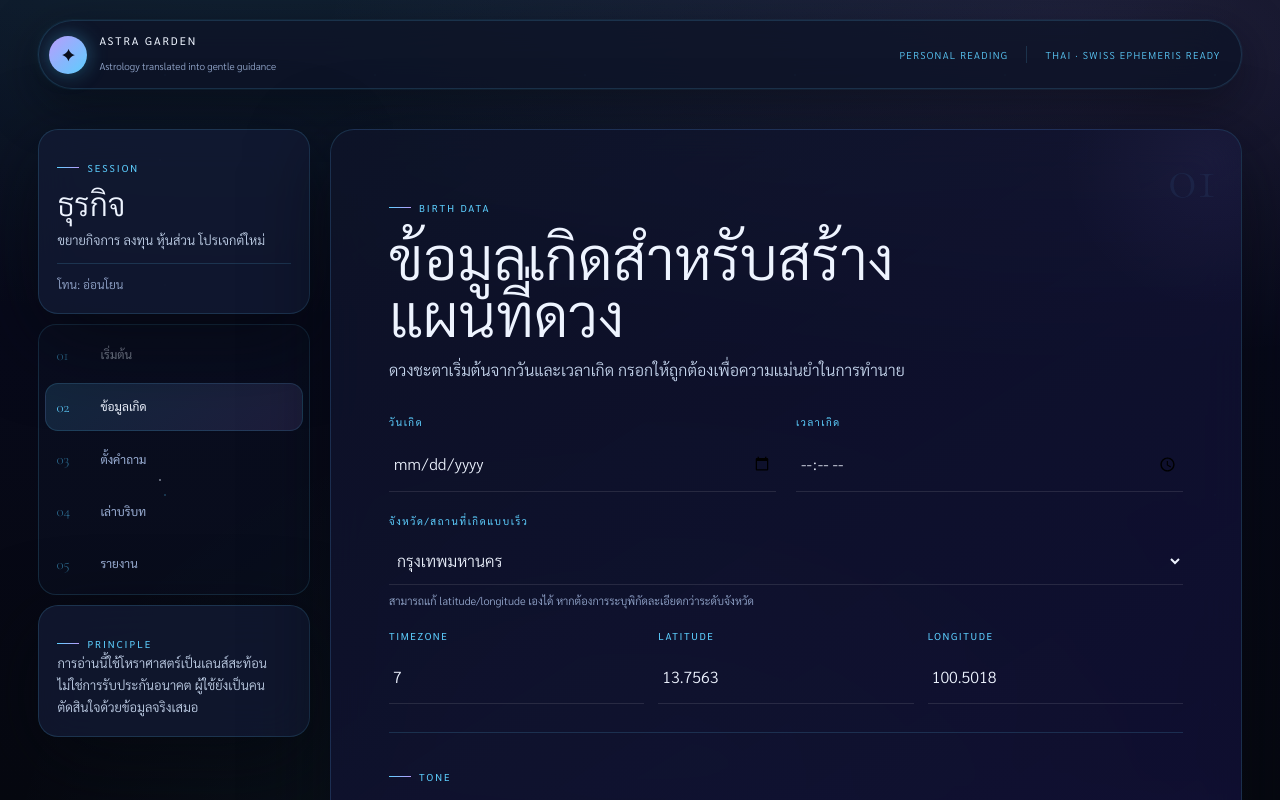
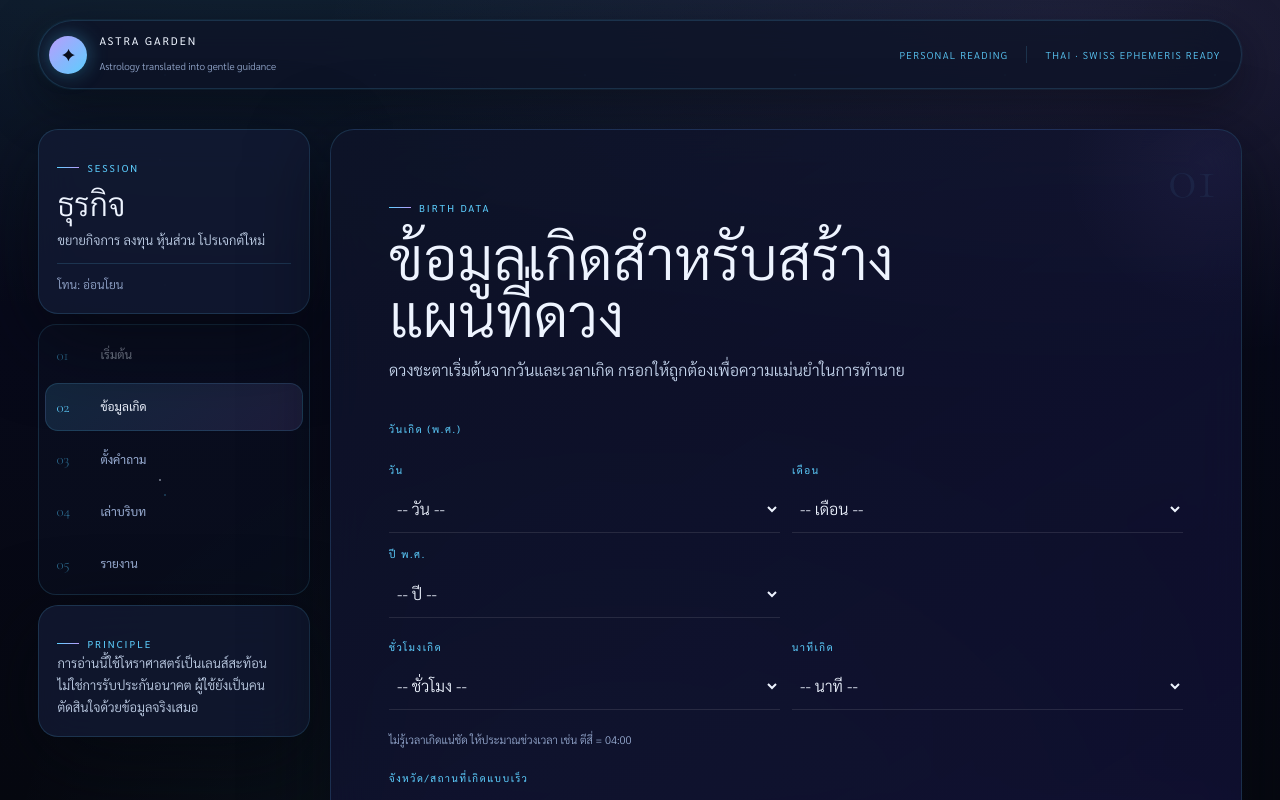
Before and after one commit to kitkasemkb/astra-garden, a Next.js app: page / in a window 1280 px wide. Both pictures are taken after a click on the button "เริ่มอ่านจังหวะชีวิต". Shown: the top 800 px of the page. Built offline with nearby package versions, Linux system fonts and the light colour scheme.

Commit message:
Replace date/time inputs with พ.ศ. dropdowns

```diff
--- a/app/page.tsx
+++ b/app/page.tsx
@@ -197,6 +197,16 @@ function parseSections(answer: string): ResultSection[] {
     : [{ title: "ผลการวิเคราะห์", body: normalized }];
 }
 
+// ── Dropdown options ─────────────────────────────────────────────
+const YEARS_BE = Array.from({ length: 90 }, (_, i) => 2568 - i); // พ.ศ. 2479–2568
+const MONTHS_TH = [
+  "มกราคม","กุมภาพันธ์","มีนาคม","เมษายน","พฤษภาคม","มิถุนายน",
+  "กรกฎาคม","สิงหาคม","กันยายน","ตุลาคม","พฤศจิกายน","ธันวาคม",
+];
+const DAYS = Array.from({ length: 31 }, (_, i) => i + 1);
+const HOURS = Array.from({ length: 24 }, (_, i) => i);
+const MINUTES = Array.from({ length: 12 }, (_, i) => i * 5); // ทุก 5 นาที
+
 export default function HomePage() {
   const [step, setStep] = useState<WizardStep>(0);
   const [category, setCategory] = useState("business");
@@ -210,8 +220,25 @@ export default function HomePage() {
   const [goal, setGoal] = useState(
     "อยากได้คำแนะนำที่ช่วยให้ตัดสินใจรอบคอบขึ้น",
   );
-  const [birthDate, setBirthDate] = useState("");
-  const [birthTime, setBirthTime] = useState("");
+  // วันเกิด/เวลาเกิด — dropdown แยกส่วน (แสดง พ.ศ. แปลงเป็น ค.ศ. ก่อนคำนวณ)
+  const [birthYearBE, setBirthYearBE] = useState("");
+  const [birthMonth, setBirthMonth] = useState("");
+  const [birthDay, setBirthDay] = useState("");
+  const [birthHour, setBirthHour] = useState("");
+  const [birthMinute, setBirthMinute] = useState("");
+
+  // computed strings สำหรับส่ง API (ค.ศ.)
+  const birthDate = useMemo(() => {
+    if (!birthYearBE || !birthMonth || !birthDay) return "";
+    const ce = Number(birthYearBE) - 543;
+    return `${ce}-${birthMonth.padStart(2,"0")}-${birthDay.padStart(2,"0")}`;
+  }, [birthYearBE, birthMonth, birthDay]);
+
+  const birthTime = useMemo(() => {
+    if (birthHour === "" || birthMinute === "") return "";
+    return `${birthHour.padStart(2,"0")}:${birthMinute.padStart(2,"0")}`;
+  }, [birthHour, birthMinute]);
+
   const [timezoneOffset, setTimezoneOffset] = useState(7);
   const [latitude, setLatitude] = useState(13.7563);
   const [longitude, setLongitude] = useState(100.5018);
@@ -468,23 +495,57 @@ export default function HomePage() {
                   </p>
                 </div>
 
-                <div className="birth-grid">
-                  <label className="lux-field">
-                    <span>วันเกิด</span>
-                    <input
-                      type="date"
-                      value={birthDate}
-                      onChange={(e) => setBirthDate(e.target.value)}
-                    />
-                  </label>
-                  <label className="lux-field">
-                    <span>เวลาเกิด</span>
-                    <input
-                      type="time"
-                      value={birthTime}
-                      onChange={(e) => setBirthTime(e.target.value)}
-                    />
-                  </label>
+                {/* วันเกิด */}
+                <div style={{ marginBottom: "20px" }}>
+                  <span className="lux-field" style={{ display:"block", marginBottom:"10px" }}>
+                    <span>วันเกิด (พ.ศ.)</span>
+                  </span>
+                  <div className="birth-grid" style={{ gap:"12px" }}>
+                    <label className="lux-field">
+                      <span>วัน</span>
+                      <select value={birthDay} onChange={e => setBirthDay(e.target.value)}>
+                        <option value="">-- วัน --</option>
+                        {DAYS.map(d => <option key={d} value={String(d)}>{d}</option>)}
+                      </select>
+                    </label>
+                    <label className="lux-field">
+                      <span>เดือน</span>
+                      <select value={birthMonth} onChange={e => setBirthMonth(e.target.value)}>
+                        <option value="">-- เดือน --</option>
+                        {MONTHS_TH.map((m, i) => <option key={i} value={String(i+1)}>{m}</option>)}
+                      </select>
+                    </label>
+                    <label className="lux-field">
+                      <span>ปี พ.ศ.</span>
+                      <select value={birthYearBE} onChange={e => setBirthYearBE(e.target.value)}>
+                        <option value="">-- ปี --</option>
+                        {YEARS_BE.map(y => <option key={y} value={String(y)}>{y}</option>)}
+                      </select>
+                    </label>
+                  </div>
+                </div>
+
+                {/* เวลาเกิด */}
+                <div style={{ marginBottom: "20px" }}>
+                  <div className="birth-grid" style={{ gap:"12px" }}>
+                    <label className="lux-field">
+                      <span>ชั่วโมงเกิด</span>
+                      <select value={birthHour} onChange={e => setBirthHour(e.target.value)}>
+                        <option value="">-- ชั่วโมง --</option>
+                        {HOURS.map(h => <option key={h} value={String(h)}>{String(h).padStart(2,"0")} น.</option>)}
+                      </select>
+                    </label>
+                    <label className="lux-field">
+                      <span>นาทีเกิด</span>
+                      <select value={birthMinute} onChange={e => setBirthMinute(e.target.value)}>
+                        <option value="">-- นาที --</option>
+                        {MINUTES.map(m => <option key={m} value={String(m)}>{String(m).padStart(2,"0")}</option>)}
+                      </select>
+                    </label>
+                  </div>
+                  <small style={{ color:"var(--star-dim)", fontSize:"11px", marginTop:"6px", display:"block" }}>
+                    ไม่รู้เวลาเกิดแน่ชัด ให้ประมาณช่วงเวลา เช่น ตีสี่ = 04:00
+                  </small>
                 </div>
 
                 <label className="lux-field">
```
